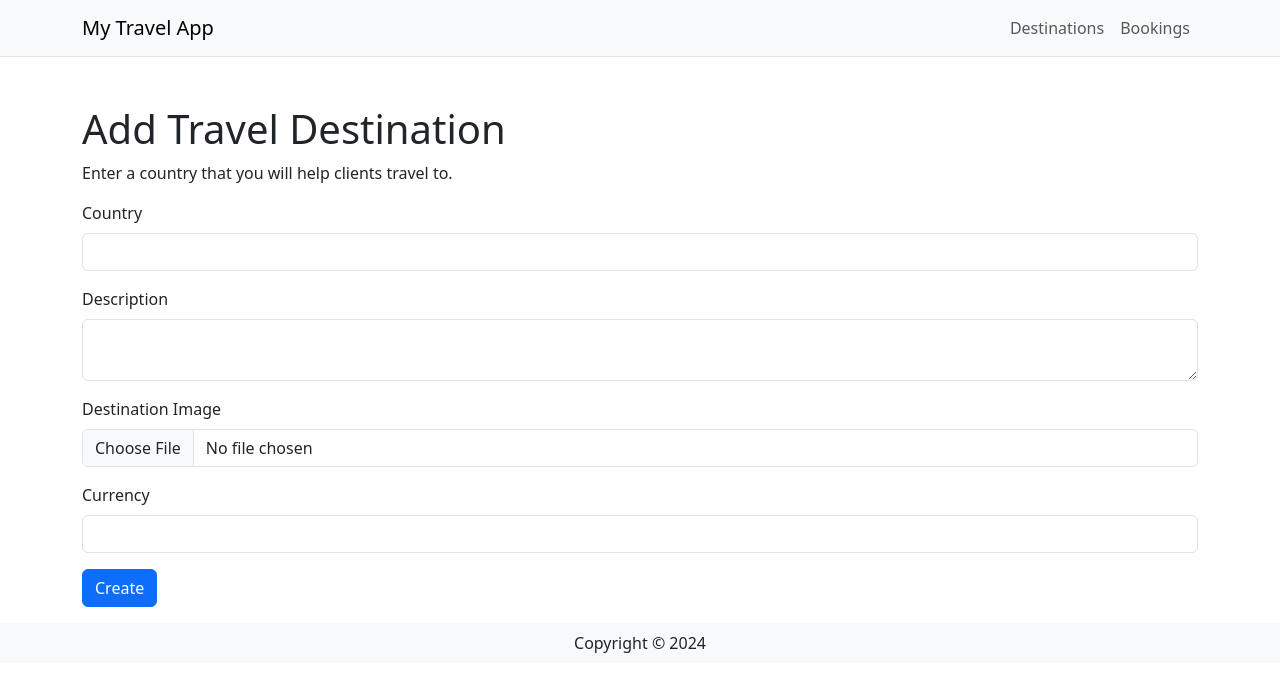
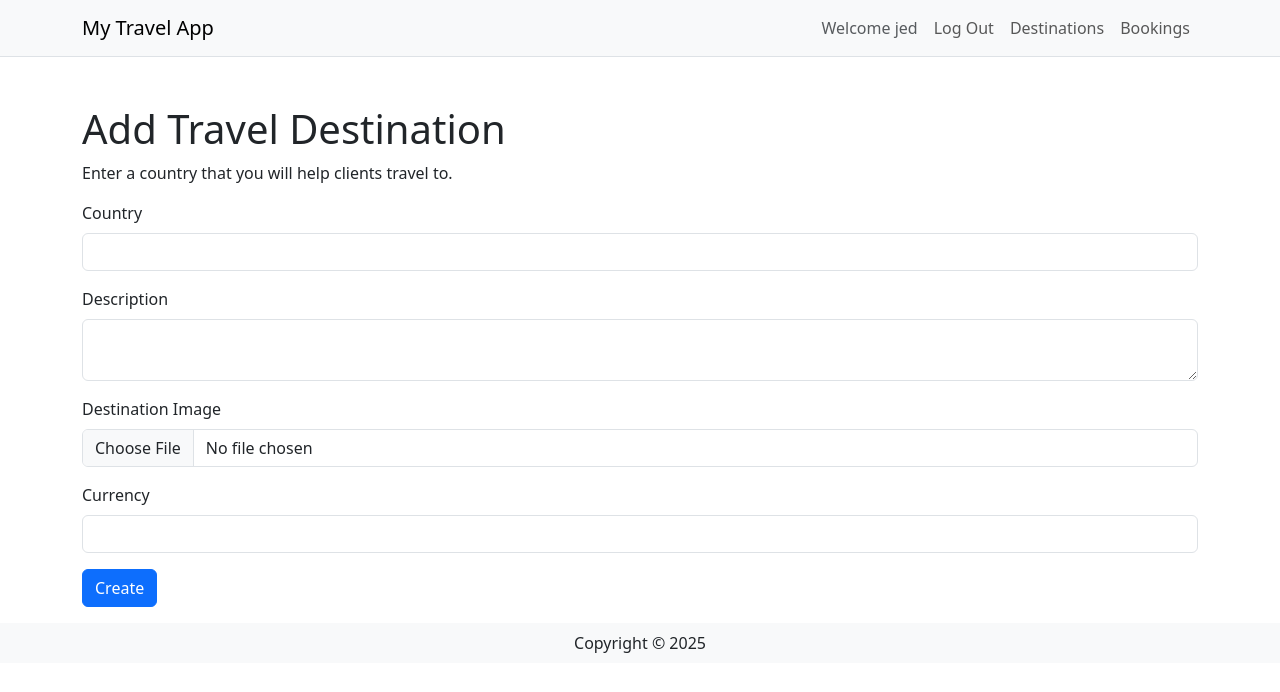
Before and after one commit to Jed-n11714221/travelapp, a Flask app: page /destinations/create in a window 1280 px wide. Shown: the top 692 px of the page. Run offline with Flask 3, Linux system fonts and the light colour scheme; a user stored in the database is signed in; some libraries are stand-ins or nearby versions.

Commit message:
updated base.html to show when user is logged in in navbar

```diff
--- a/travel/templates/base.html
+++ b/travel/templates/base.html
@@ -26,16 +26,41 @@
             <!-- Navbar -->
             <div class="collapse navbar-collapse justify-content-end" id="navbarSupportedContent">
                <div class="navbar-nav ml-auto">
-                  <a class="nav-item nav-link" href="#">Destinations</a>
+
+                  <!-- Register/Login/Logout and welcome -->
+                  {% if current_user.is_authenticated %}
+                     <a class="nav-item nav-link disabled text-muted" href="#">Welcome {{current_user.name}}</a>
+                     <a class="nav-item nav-link" href="{{ url_for('auth.logout') }}">Log Out</a>
+                  {% else %}
+                     <a class="nav-item nav-link" href="{{ url_for('auth.register') }}">Register</a>
+                     <a class="nav-item nav-link" href="{{ url_for('auth.login') }}">Log In</a>
+                  {% endif %}
+
+                  <a class="nav-item nav-link" href="{{ url_for('destination.create') }}">Destinations</a>
                   <a class="nav-item nav-link" href="#">Bookings</a>
+
                </div>
             </div>
          </div>
       </nav>
+      <!-- flashes any messages to the user -->
+      {% with messages = get_flashed_messages() %}
+      {% if messages %} <!-- check if there are any messages -->
+      <div class="container-fluid">
+         <div class="row mt-3 mb-3">
+            <div class="col-md-12">
+            {% for message in messages %} <!--loop through the messages-->
+            <div class="alert alert-info">{{ message }}</div> <!--display as alert-->
+            {% endfor %}
+         </div>
+      </div>
+      </div>
+      {% endif %}
+      {% endwith %}
 
-    {% block header %}
+      {% block header %}
 
-    {% endblock %}
+      {% endblock %}
 
    </header>
 
@@ -45,10 +70,9 @@
 
     <footer class="footer">
         <div class="text-center py-2 bg-light">
-            <span class="text-dark">Copyright &copy; 2024</span>
+            <span class="text-dark">Copyright &copy; {{ year }}</span>
         </div>
     </footer>
-    <script src="https://cdn.jsdelivr.net/npm/bootstrap@5.3.2/dist/js/bootstrap.bundle.min.js" integrity="sha384-C6RzsynM9kWDrMNeT87bh95OGNyZPhcTNXj1NW7RuBCsyN/o0jlpcV8Qyq46cDfL" crossorigin="anonymous"></script>
    </body>
-
+   <script src="https://cdn.jsdelivr.net/npm/bootstrap@5.3.2/dist/js/bootstrap.bundle.min.js" integrity="sha384-C6RzsynM9kWDrMNeT87bh95OGNyZPhcTNXj1NW7RuBCsyN/o0jlpcV8Qyq46cDfL" crossorigin="anonymous"></script>
 </html>
```
